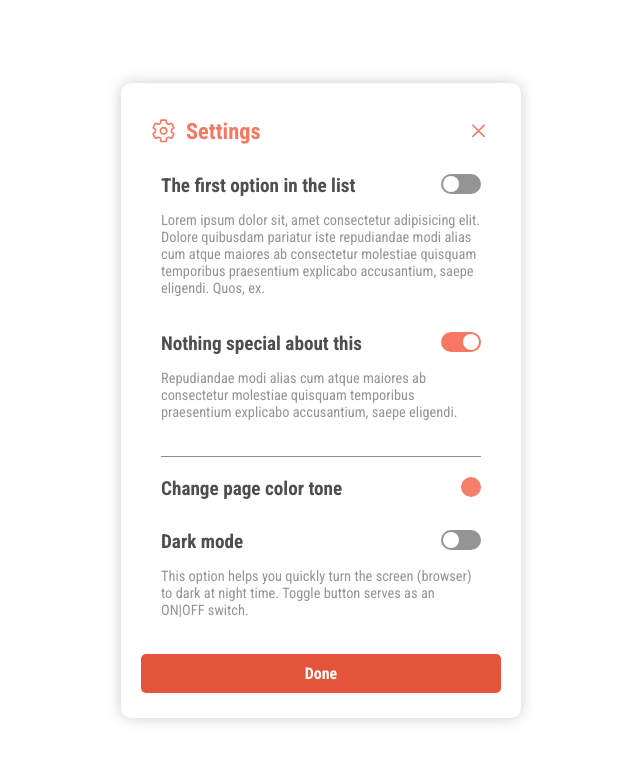
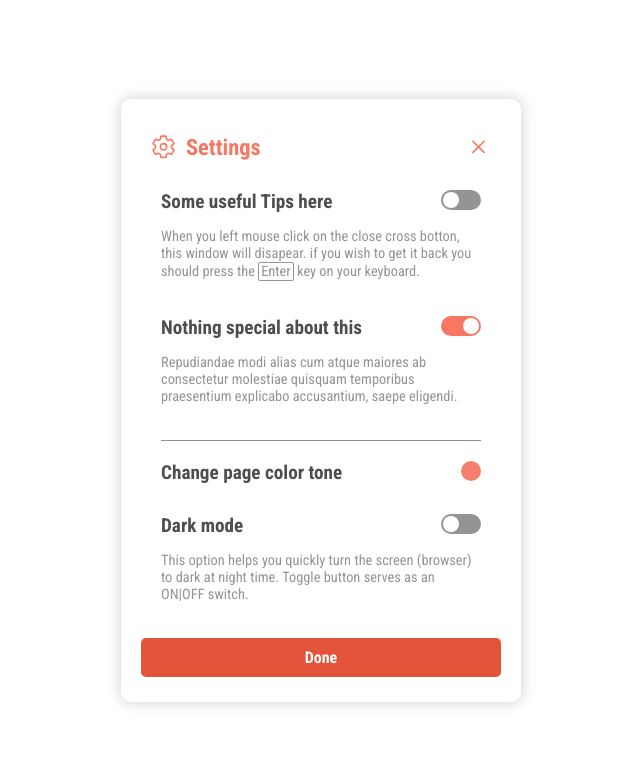
Before and after one commit to meysammohammadi/meysammohammadi.github.io, a PHP site: page / in a window 1280 px wide. Shown: the top 758 px of the page, without its empty margins (319-959 px from the left). Run offline with PHP 8.4, Linux system fonts and the light colour scheme.

Commit message:
Add files via upload

```diff
--- a/app.js
+++ b/app.js
@@ -158,3 +158,14 @@ blue.addEventListener('click', () => {
         togglebuttons[2].children[0].classList.replace("blue", "blue");
     } else togglebuttons[2].children[0].classList.add("blue");
 });
+
+
+// close button (remove ul)
+header.children[2].addEventListener ('click', () => {
+    ul.remove();
+});
+// open again (get back ul)
+body.addEventListener('keypress', (e) => {
+    console.log(e.code);
+    if(e.code == 'Enter') body.appendChild(ul);
+});
--- a/index.html
+++ b/index.html
@@ -22,11 +22,11 @@
 
         <div class="li-ops">
             <li>
-                <span class="title">The first option in the list</span>
+                <span class="title">Some useful Tips here</span>
 
                 <toggle-button class="first-opt" title="first"></toggle-button>
 
-                <div class="descript">Lorem ipsum dolor sit, amet consectetur adipisicing elit. Dolore quibusdam pariatur iste repudiandae modi alias cum atque maiores ab consectetur molestiae quisquam temporibus praesentium explicabo accusantium, saepe eligendi. Quos, ex.</div>
+                <div class="descript">When you left mouse click on the close cross botton, this window will disapear. if you wish to get it back you should press the <span class="matn">Enter</span> key on your keyboard.</div>
             </li>
             <li>
                 <span class="title">Nothing special about this</span>
--- a/style.css
+++ b/style.css
@@ -18,6 +18,14 @@ body {
 
   /* this border for margin of other elements to not push the entire scene far */
   border: 1px solid #fff0;
+}
+
+.matn {
+  display: inline-block;
+  position: relative;
+  padding: 0 2px;
+  border: 1px solid #949494;
+  border-radius: 2px;
 }
 
 /* ################################## */
```
